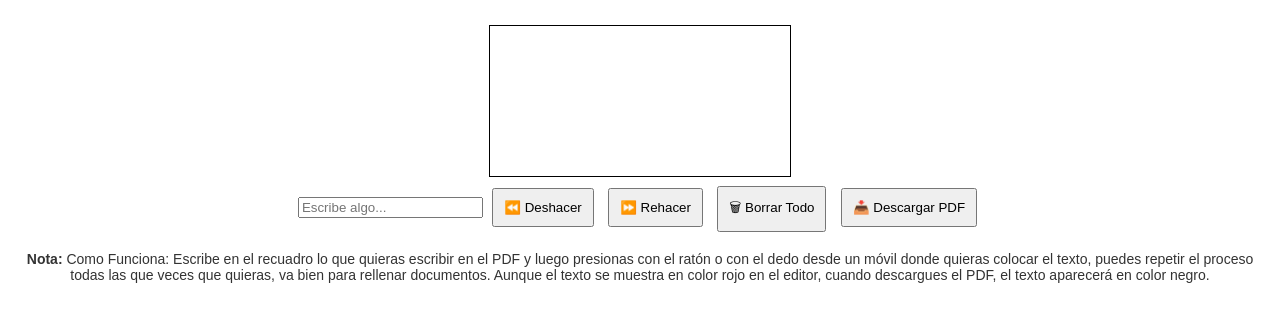
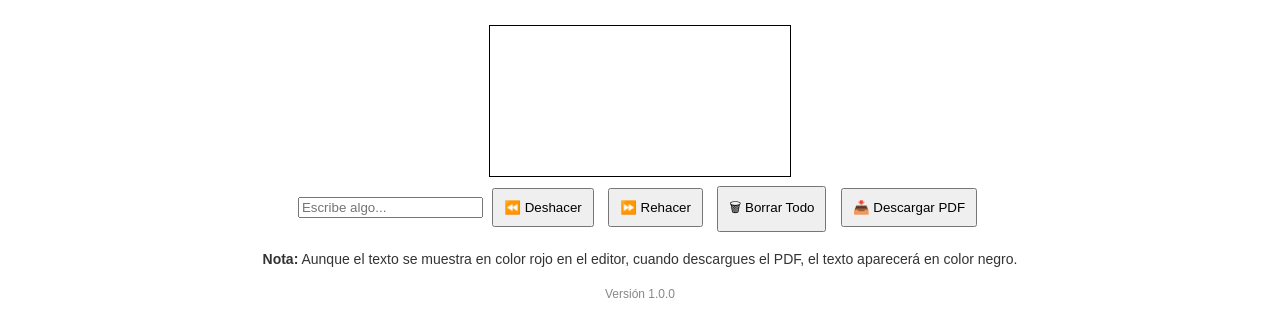
Before and after one commit to socramazibi/Editor-PDF-online, a plain HTML site: page index.html in a window 1280 px wide. Shown: the part 92-428 px from the top of the page. Drawn offline with Linux system fonts and the light colour scheme; a script that the page names is missing.

Commit message:
Update index.html
Añadido de versión, sera la 0.01.

```diff
--- a/index.html
+++ b/index.html
@@ -10,6 +10,7 @@
         #downloadLink { display: none; margin-top: 10px; }
         button { margin: 5px; padding: 10px; }
         #message { margin-top: 10px; font-size: 14px; color: #333; }
+        #version { margin-top: 20px; font-size: 12px; color: #888; }
     </style>
     <script src="https://cdnjs.cloudflare.com/ajax/libs/pdf.js/2.16.105/pdf.min.js"></script>
     <script src="https://cdnjs.cloudflare.com/ajax/libs/pdf-lib/1.16.0/pdf-lib.min.js"></script>
@@ -158,7 +159,12 @@
     <button id="downloadBtn">📥 Descargar PDF</button>
     <a id="downloadLink">Descargar</a>
     <div id="message">
-        <p><strong>Nota:</strong> Como Funciona: Escribe en el recuadro lo que quieras escribir en el PDF y luego presionas con el ratón o con el dedo desde un móvil donde quieras colocar el texto, puedes repetir el proceso todas las que veces que quieras, va bien para rellenar documentos. Aunque el texto se muestra en color rojo en el editor, cuando descargues el PDF, el texto aparecerá en color negro.</p>
+        <p><strong>Nota:</strong> Aunque el texto se muestra en color rojo en el editor, cuando descargues el PDF, el texto aparecerá en color negro.</p>
+    </div>
+
+    <!-- Versión de la aplicación al final -->
+    <div id="version">
+        <p>Versión 1.0.0</p>
     </div>
 </body>
 </html>
```
